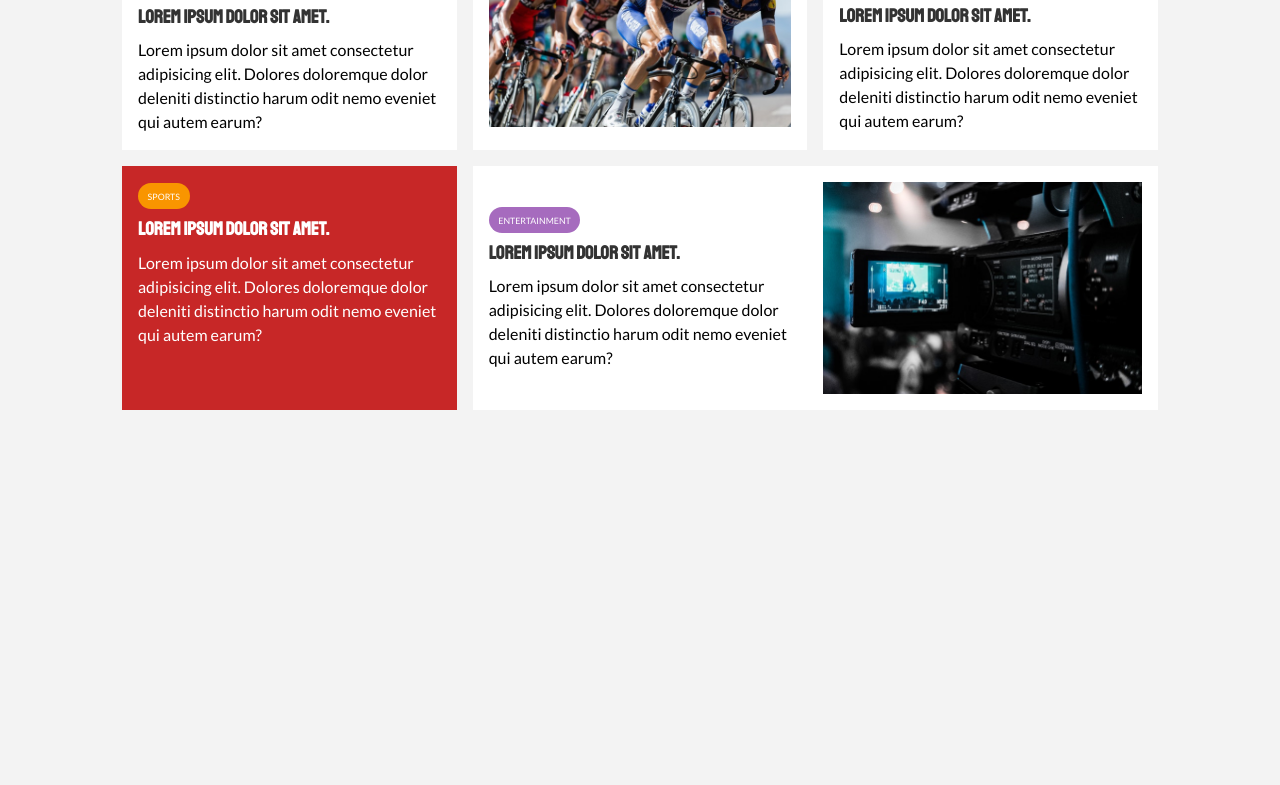
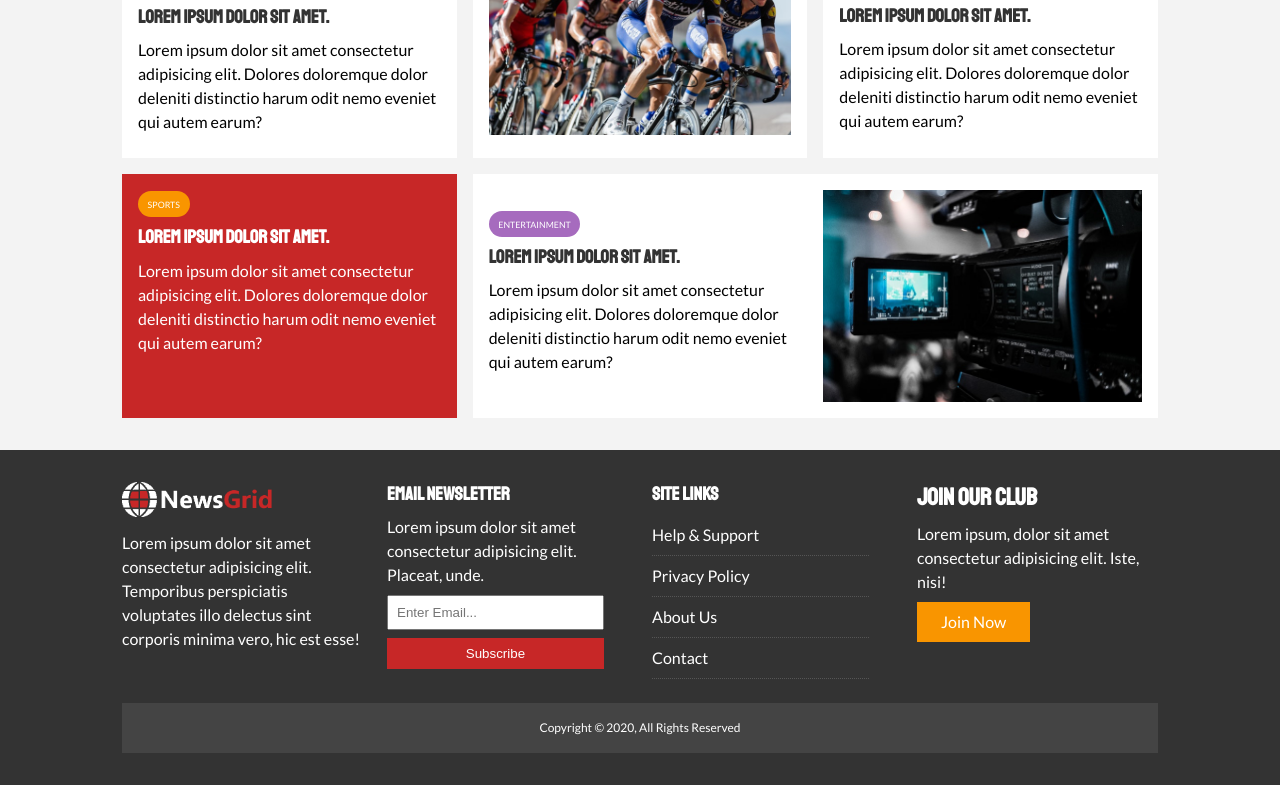
Before and after one commit to ElvisLee0725/newsgrid, a plain HTML site: page index.html in a window 1280 px wide. Shown: the part 1125-1910 px from the top of the page. Before the commit the page ends 1567 px from the top, so only its background shows below. Drawn offline with Linux system fonts and the light colour scheme.

Commit message:
finish index.html

```diff
--- a/css/style.css
+++ b/css/style.css
@@ -37,6 +37,10 @@ img {
   width: 100%;
 }
 
+p {
+  margin: 0.5rem 0;
+}
+
 h1,
 h2,
 h3,
@@ -46,6 +50,16 @@ h6 {
   font-family: 'Staatliches', cursive;
   margin-bottom: 0.55rem;
   line-height: 1.3;
+}
+
+.list li {
+  padding: 0.5rem 0;
+  border-bottom: 1px dotted #555;
+  width: 90%;
+}
+
+.list li a:hover {
+  color: var(--primary-color) !important;
 }
 
 .container {
@@ -153,6 +167,43 @@ h6 {
 
 #home-articles .articles-container > *:last-child {
   grid-column: 2 / span 2;
+}
+
+#main-footer {
+  background: var(--dark-color);
+  color: #fff;
+}
+
+#main-footer img {
+  width: 150px;
+}
+
+#main-footer a {
+  color: #fff;
+}
+
+#main-footer .footer-container {
+  display: grid;
+  grid-template-columns: repeat(4, 1fr);
+  grid-gap: 1.5rem;
+}
+
+#main-footer .footer-container > *:last-child {
+  background: #444;
+  grid-column: 1 / span 4;
+  padding: 0.5rem;
+  text-align: center;
+  font-size: 0.75rem;
+}
+
+#main-footer .footer-container input[type='email'] {
+  width: 90%;
+  padding: 0.5rem;
+  margin-bottom: 0.5rem;
+}
+
+#main-footer .footer-container input[type='submit'] {
+  width: 90%;
 }
 
 .category {
--- a/index.html
+++ b/index.html
@@ -106,5 +106,38 @@
       </div>
     </div>
   </section>
+  <footer id="main-footer" class="py-2">
+    <div class="container footer-container">
+      <div>
+        <img src="img/logo_light.png" alt="NewsGrid">
+        <p>Lorem ipsum dolor sit amet consectetur adipisicing elit. Temporibus perspiciatis voluptates illo delectus sint corporis minima vero, hic est esse!</p>
+      </div>
+      <div>
+        <h3>Email Newsletter</h3>
+        <p>Lorem ipsum dolor sit amet consectetur adipisicing elit. Placeat, unde.</p>
+        <form>
+          <input type="email" placeholder="Enter Email...">
+          <input type="submit" value="Subscribe" class="btn btn-primary">
+        </form>
+      </div>
+      <div>
+        <h3>Site Links</h3>
+        <ul class="list">
+          <li><a href="#">Help & Support</a></li>
+          <li><a href="#">Privacy Policy</a></li>
+          <li><a href="#">About Us</a></li>
+          <li><a href="#">Contact</a></li>
+        </ul>
+      </div>
+      <div>
+        <h2>Join Our Club</h2>
+        <p>Lorem ipsum, dolor sit amet consectetur adipisicing elit. Iste, nisi!</p>
+        <a href="#" class="btn btn-secondary">Join Now</a>
+      </div>
+      <div>
+        <p>Copyright &copy; 2020, All Rights Reserved</p>
+      </div>
+    </div>
+  </footer>
 </body>
 </html>
```
